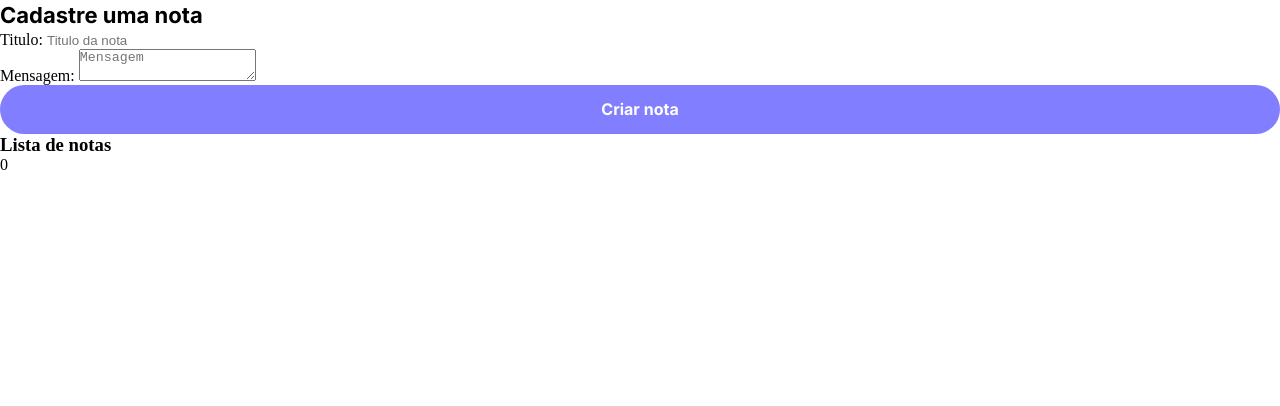
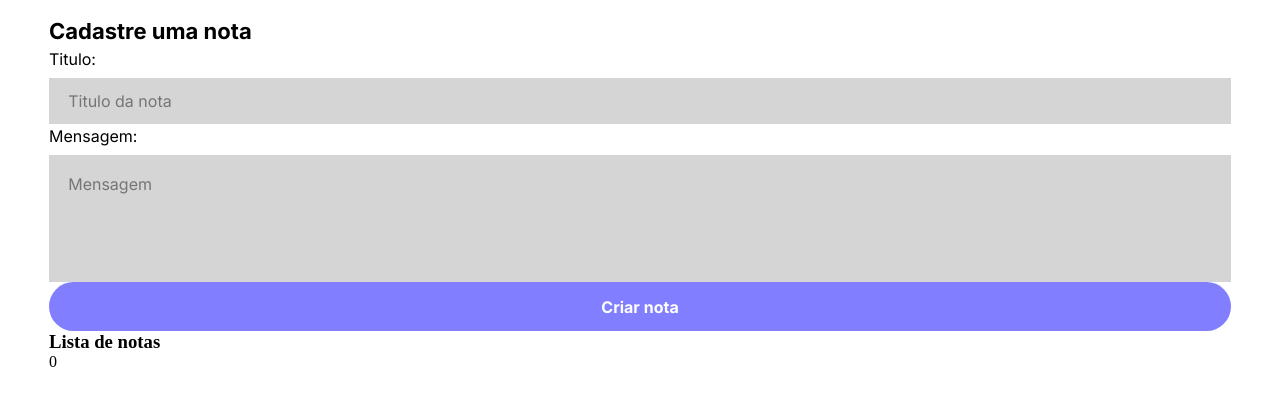
Before and after one commit to JhonyDomingos/exerciosREPO, a React (Vite) app: page / in a window 1280 px wide. Shown: the top 406 px of the page. Built offline with nearby package versions, Linux system fonts and the light colour scheme.

Commit message:
Projeto-demo-estizalção

```diff
--- a/src/components/input/index.jsx
+++ b/src/components/input/index.jsx
@@ -1,7 +1,8 @@
+import styles from "./style.module.scss";
 export const Input = ({ label, id, type, placeholder, value, setValue }) => {
   return (
-    <div>
-      <label htmlFor={id}>{label}</label>
+    <div className={styles.inputBox}>
+      <label className="paragraph" htmlFor={id}>{label}</label>
       <input
         type={type}
         id={id}
--- /dev/null
+++ b/src/components/input/style.module.scss
@@ -0,0 +1,18 @@
+.inputBox {
+    display: flex;
+    flex-direction: column;
+    gap:.35rem;
+
+
+    input {
+        height: 2.875rem;
+        font-weight: 400;
+        font-size: 1rem;
+        font-family: var(--font-primary);
+        background-color: var(--color-gray);
+        padding: 0 1.2rem;
+
+    }
+
+
+}
--- a/src/components/sections/toDoSection/index.jsx
+++ b/src/components/sections/toDoSection/index.jsx
@@ -24,9 +24,10 @@ export const ToDoSection = () => {
 
   return (
     <section>
-
-      <TodoForm addNote={addNote} />
-      <TodoList noteList={noteList} removeNote={removeNote} />
+      <div className="container">
+        <TodoForm addNote={addNote} />
+        <TodoList noteList={noteList} removeNote={removeNote} />
+      </div>
     </section>
   );
 };
--- a/src/components/textArea/index.jsx
+++ b/src/components/textArea/index.jsx
@@ -1,7 +1,8 @@
+import styles from "./style.module.scss"
 export const Textarea = ({ label, id, placeholder, value, setValue }) => {
   return (
-    <div>
-      <label htmlFor={id}>{label}</label>
+    <div className={styles.textareaBox}>
+      <label className="paragraph" tmlFor={id}>{label}</label>
       <textarea
         id={id}
         placeholder={placeholder}
--- /dev/null
+++ b/src/components/textArea/style.module.scss
@@ -0,0 +1,18 @@
+.textareaBox {
+    display: flex;
+    flex-direction: column;
+    gap: .35rem;
+
+    textarea {
+        resize: none;
+        flex-grow: 1;
+        height: 7.9375rem;
+        font-size: 1rem;
+        font-weight: 400;
+        font-family: var(--font-primary);
+        background-color: var(--color-gray);
+
+        padding: 1.2rem;
+    }
+
+}
--- a/src/styles/global.scss
+++ b/src/styles/global.scss
@@ -1,7 +1,7 @@
 :root {
-    --font-primary: "Inter", sans-serif;
-    --color-white: #FFFFFF;
-    --color-black: #000000
-    --color-gray:#F1F1F1;
+    --font-primary: 'Inter', sans-serif;
+    --color-white: #FFFF;
+    --color-black: #000000 ;
+    --color-gray: #d3d3d3f1;
     --color-blue: #817EFF;
 }
--- /dev/null
+++ b/src/styles/grid.scss
@@ -0,0 +1,6 @@
+.container {
+    width: 100%;
+    max-width: 1230px;
+    padding: 1rem 1.5rem;
+    margin: 0 auto;
+}
--- a/src/styles/index.scss
+++ b/src/styles/index.scss
@@ -2,3 +2,4 @@
 @import url('global.scss');
 @import url('typography.scss');
 @import url('button.scss');
+@import url('grid.scss');
--- a/src/styles/reset.scss
+++ b/src/styles/reset.scss
@@ -20,7 +20,7 @@ img {
     max-width: 100%;
 }
 
-input {
+input, textarea {
     background: transparent;
     border: none;
     border-radius: 0;
```
